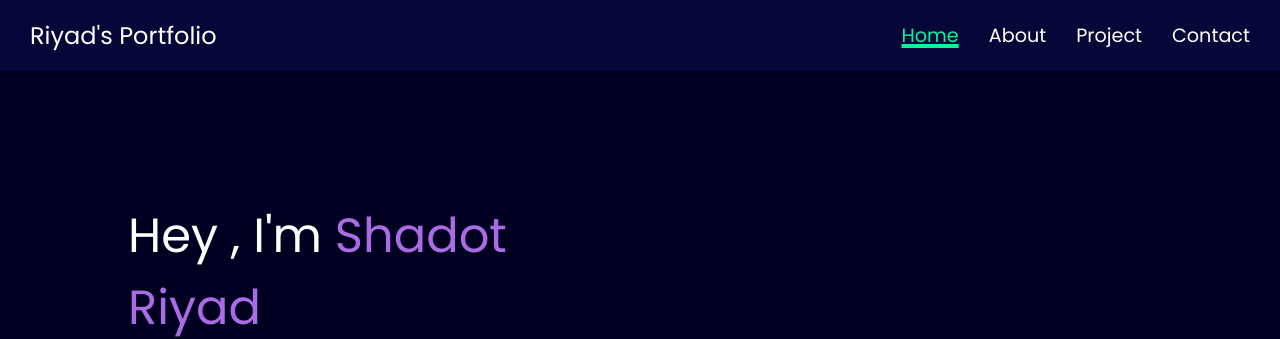
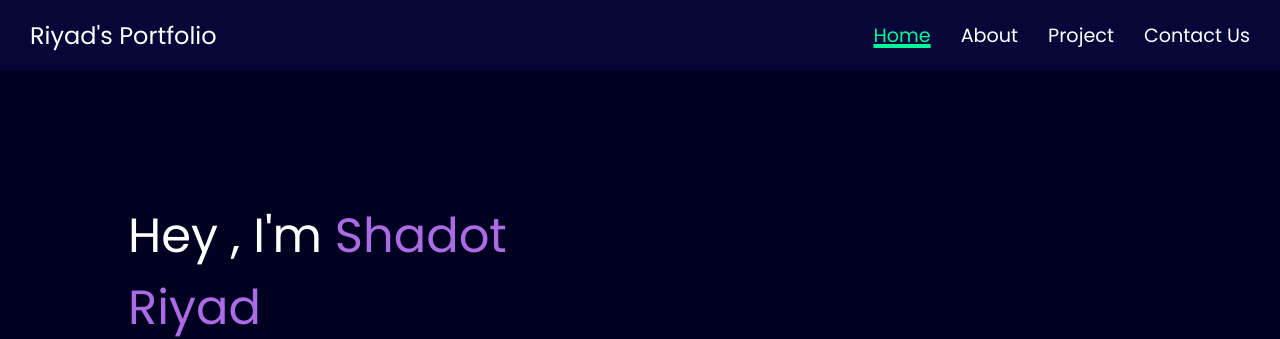
Before and after one commit to shadot-Riyad/Portfolio-Riyad, a plain HTML site: page index.html in a window 1280 px wide. Shown: the top 339 px of the page. Drawn offline with nearby package versions, Linux system fonts and the light colour scheme.

Commit message:
index.html

```diff
--- a/index.html
+++ b/index.html
@@ -32,7 +32,7 @@
 
           <li><a href="project.html">Project</a></1i>
 
-          <li><a href="contact.html">Contact</a></1i>
+          <li><a href="contact.html">Contact Us</a></1i>
 
           </ul>
           <div class="menu-icon">
```
